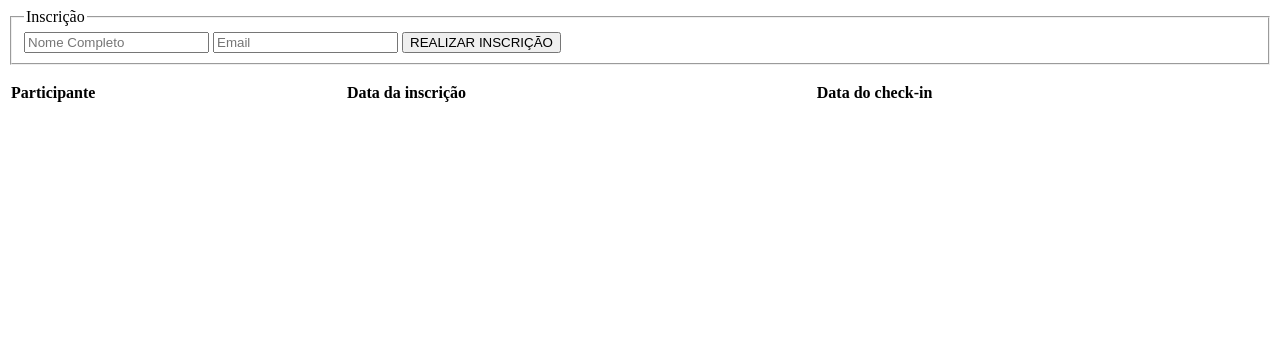
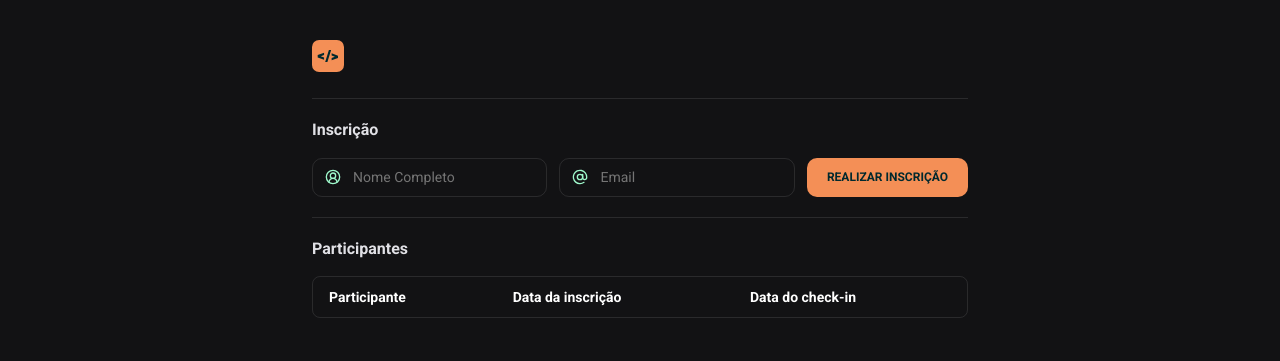
Before and after one commit to lbanezz/nlw-unite, a plain HTML site: page index.html in a window 1280 px wide. Drawn offline with nearby package versions, Linux system fonts and the light colour scheme.

Commit message:
Projeto Final

```diff
--- a/index.html
+++ b/index.html
@@ -1,28 +1,89 @@
+<!DOCTYPE html>
+<html>
+
+<head>
+  <link rel="preconnect" href="https://fonts.googleapis.com">
+  <link rel="preconnect" href="https://fonts.gstatic.com" crossorigin>
+  <link
+    href="https://fonts.googleapis.com/css2?family=Roboto:ital,wght@0,100;0,300;0,400;0,500;0,700;0,900;1,100;1,300;1,400;1,500;1,700;1,900&display=swap"
+    rel="stylesheet">
+
   <script src="https://cdn.jsdelivr.net/npm/dayjs@1/dayjs.min.js"></script>
   <script src="https://cdn.jsdelivr.net/npm/dayjs@1/plugin/relativeTime.js"></script>
-<script>dayjs.extend(window.dayjs_plugin_relativeTime)</script>
+  <script>
+    dayjs.extend(window.dayjs_plugin_relativeTime)
+  </script>
   <script src="https://cdn.jsdelivr.net/npm/dayjs@1/locale/pt-br.js"></script>
-<script>dayjs.locale('pt-br')</script>
+  <script>
+    dayjs.locale('pt-br')
+  </script>
 
+  <link rel="stylesheet" href="./style.css">
+</head>
+
+<body>
+
+  <div class="container">
+
+    <header>
+      <svg width="32" height="32" viewBox="0 0 32 32" fill="none" xmlns="http://www.w3.org/2000/svg">
+        <rect width="32" height="32" rx="7.11111" fill="#F48F56" />
+        <path fill-rule="evenodd" clip-rule="evenodd"
+          d="M12.0682 15.0583V12.7586L5.71097 15.12H5.69678V17.482H5.71097L12.0682 19.8462V17.5415L8.80823 16.2975L12.0682 15.0583Z"
+          fill="#00292E" />
+        <path fill-rule="evenodd" clip-rule="evenodd"
+          d="M19.6328 18.0617L22.89 16.8248L19.6328 15.5878V13.2881L25.9829 15.6522H25.9998V18.0164H25.9829L19.6328 20.3686V18.0617ZM16.9057 10.0309L13.1708 22.0165H15.387L19.1219 10.0309H16.9057Z"
+          fill="#00292E" />
+      </svg>
+
+    </header>
 
     <form onsubmit="adicionarParticipante(event)">
       <fieldset>
         <legend>Inscrição</legend>
+        <div>
 
-        <div>
-            <input type="text"
-            placeholder="Nome Completo"
-            name="nome"
-            required
-            >
+          <div class="input-wrapper">
+            <svg width="16" height="16" viewBox="0 0 16 16" fill="none" xmlns="http://www.w3.org/2000/svg">
+              <g clip-path="url(#clip0_24_685)">
+                <path
+                  d="M12 13.3333C12 12.2724 11.5786 11.255 10.8284 10.5049C10.0783 9.75474 9.06087 9.33331 8 9.33331C6.93913 9.33331 5.92172 9.75474 5.17157 10.5049C4.42143 11.255 4 12.2724 4 13.3333"
+                  stroke="#9FF9CC" stroke-width="1.33333" stroke-linecap="round" stroke-linejoin="round" />
+                <path
+                  d="M8.00001 9.33333C9.47277 9.33333 10.6667 8.13943 10.6667 6.66667C10.6667 5.19391 9.47277 4 8.00001 4C6.52725 4 5.33334 5.19391 5.33334 6.66667C5.33334 8.13943 6.52725 9.33333 8.00001 9.33333Z"
+                  stroke="#9FF9CC" stroke-width="1.33333" stroke-linecap="round" stroke-linejoin="round" />
+                <path
+                  d="M8.00001 14.6666C11.6819 14.6666 14.6667 11.6819 14.6667 7.99998C14.6667 4.31808 11.6819 1.33331 8.00001 1.33331C4.31811 1.33331 1.33334 4.31808 1.33334 7.99998C1.33334 11.6819 4.31811 14.6666 8.00001 14.6666Z"
+                  stroke="#9FF9CC" stroke-width="1.33333" stroke-linecap="round" stroke-linejoin="round" />
+              </g>
+              <defs>
+                <clipPath id="clip0_24_685">
+                  <rect width="16" height="16" fill="white" />
+                </clipPath>
+              </defs>
+            </svg>
 
+            <input type="text" placeholder="Nome Completo" name="nome" required>
+          </div>
 
-        <input
-            type="email"
-            placeholder="Email"
-            name="email"
-            required
-            >
+          <div class="input-wrapper">
+            <svg width="16" height="16" viewBox="0 0 16 16" fill="none" xmlns="http://www.w3.org/2000/svg">
+              <g clip-path="url(#clip0_24_691)">
+                <path
+                  d="M7.99999 10.6666C9.47275 10.6666 10.6667 9.47274 10.6667 7.99998C10.6667 6.52722 9.47275 5.33331 7.99999 5.33331C6.52724 5.33331 5.33333 6.52722 5.33333 7.99998C5.33333 9.47274 6.52724 10.6666 7.99999 10.6666Z"
+                  stroke="#9FF9CC" stroke-width="1.33333" stroke-linecap="round" stroke-linejoin="round" />
+                <path
+                  d="M10.6667 5.33332V8.66665C10.6667 9.19708 10.8774 9.70579 11.2524 10.0809C11.6275 10.4559 12.1362 10.6667 12.6667 10.6667C13.1971 10.6667 13.7058 10.4559 14.0809 10.0809C14.4559 9.70579 14.6667 9.19708 14.6667 8.66665V7.99998C14.6667 6.49819 14.1596 5.04038 13.2276 3.86276C12.2956 2.68514 10.9933 1.8567 9.53168 1.51166C8.07006 1.16662 6.53475 1.32519 5.17451 1.96169C3.81426 2.59818 2.70877 3.67531 2.03715 5.01856C1.36552 6.36181 1.16711 7.89248 1.47406 9.36257C1.78101 10.8327 2.57534 12.1561 3.72835 13.1183C4.88135 14.0806 6.32549 14.6254 7.82678 14.6644C9.32807 14.7034 10.7986 14.2344 12 13.3333"
+                  stroke="#9FF9CC" stroke-width="1.33333" stroke-linecap="round" stroke-linejoin="round" />
+              </g>
+              <defs>
+                <clipPath id="clip0_24_691">
+                  <rect width="16" height="16" fill="white" />
+                </clipPath>
+              </defs>
+            </svg>
+            <input type="email" placeholder="Email" name="email" required>
+          </div>
 
           <button>
             REALIZAR INSCRIÇÃO
@@ -31,6 +92,10 @@
       </fieldset>
     </form>
 
+    <section class="lista-participantes">
+      <h2>Participantes</h2>
+
+      <div>
         <table width="100%">
           <thead style="text-align: left">
             <tr>
@@ -44,5 +109,11 @@
 
           </tbody>
         </table>
+      </div>
+    </section>
+    <script src="./script.js"></script>
 
-<script src="script.js"></script>
+  </div>
+</body>
+
+</html>
--- a/style.css
+++ b/style.css
@@ -1,10 +1,99 @@
-body, table, input, button {
+* {
+    margin: 0;
+    padding: 0;
+    box-sizing: border-box;
+  }
+
+  :root {
+    --border: 1px solid #ffffff1a;
+  }
+
+  body,
+  table,
+  input,
+  button {
     font: 300 16px/140% 'Roboto', sans-serif;
   }
 
   body {
     background-color: #121214;
     color: #ffffff;
+  }
+
+  .container {
+    max-width: 720px;
+    margin: 0 auto;
+    padding: 20px 32px;
+  }
+
+  header {
+    padding: 20px 0;
+  }
+
+  form {
+    border: var(--border);
+    border-inline: none;
+    padding: 20px 0;
+  }
+
+  fieldset {
+    border: none;
+  }
+
+  fieldset>div {
+    display: flex;
+    gap: 12px;
+  }
+
+  .input-wrapper {
+    flex: 1;
+
+    display: flex;
+    align-items: center;
+    gap: 12px;
+
+    border: var(--border);
+    border-radius: 10px;
+
+    padding: 8px 12px;
+
+    font: 400 14px/150% 'Roboto', sans-serif;
+    color: #C4C4CC;
+  }
+
+  input {
+    all: unset;
+  }
+
+  fieldset legend,
+  section h2 {
+    font: 700 16px/140% 'Roboto', sans-serif;
+    color: #E1E1E6;
+    padding-bottom: 16px;
+  }
+
+  fieldset button {
+    width: fit-content;
+    border: 0;
+    background: #F48F56;
+    border-radius: 10px;
+    padding: 7px 20px;
+
+    font: 700 12px/24px 'Roboto', sans-serif;
+    color: #00292E;
+  }
+
+  fieldset button:hover {
+    background: #f37c37;
+  }
+
+  .lista-participantes {
+    padding: 20px 0;
+  }
+
+  .lista-participantes > div {
+    border: var(--border);
+    border-radius: 8px;
   }
 
   table {
@@ -22,7 +111,7 @@ body, table, input, button {
   }
 
   tbody td {
-    border-top: 1px solid #ffffff1a;
+    border-top: var(--border);
     font-size: 13px;
     line-height: 15px;
     color: #c4c4cc;
```
Also changed, not shown: 3 other files. Lines whose indentation alone changed are shown as unchanged.
